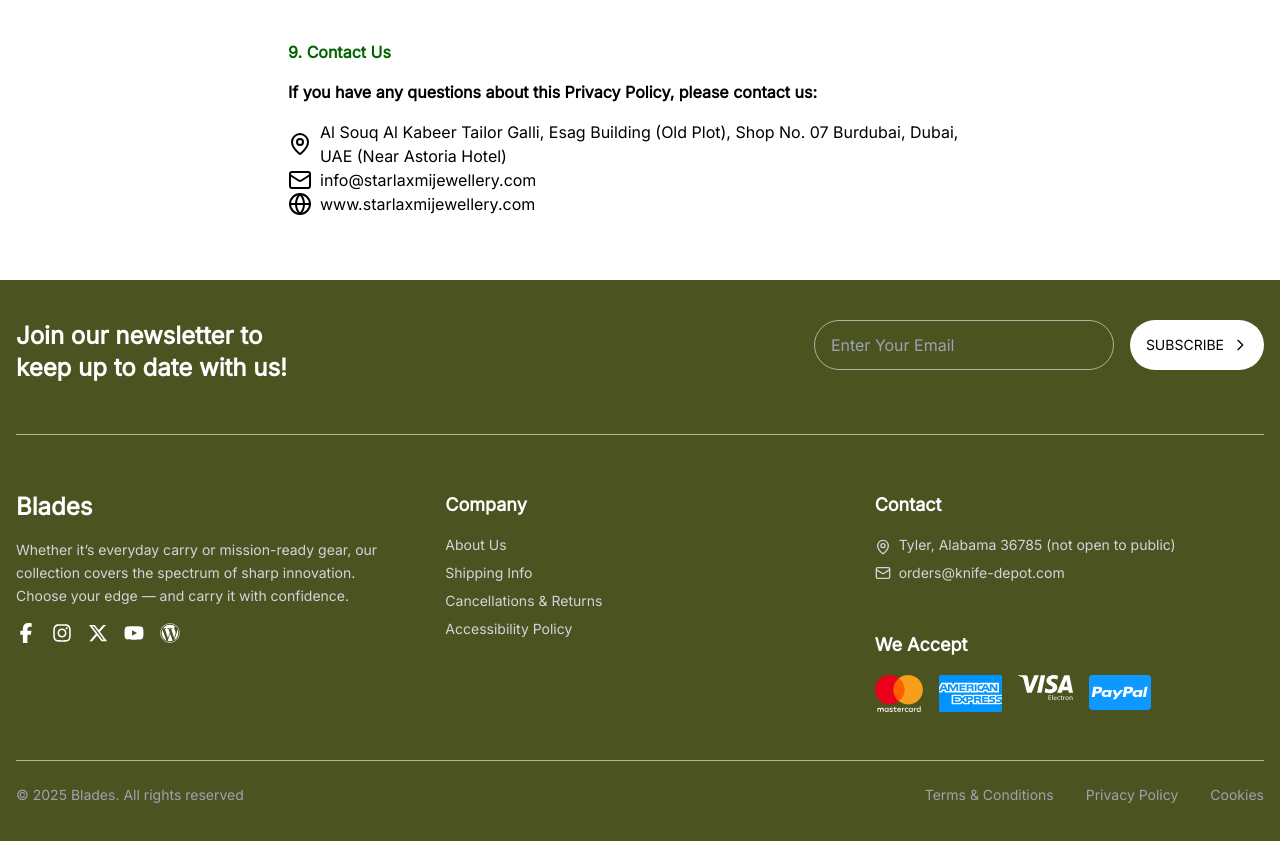
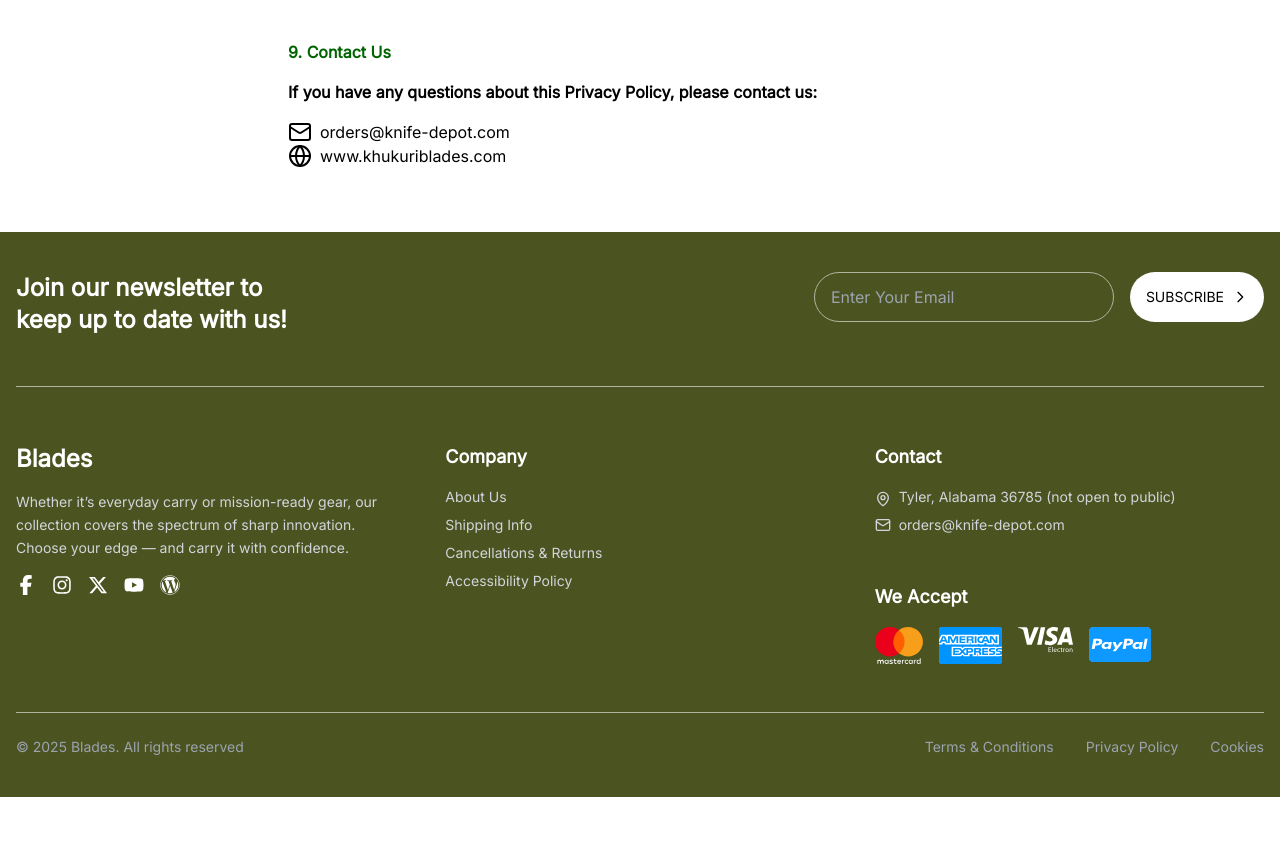
Before and after one commit to zennie2001/rgcreationsnepal, a Next.js app: page /privacy-policy in a window 1280 px wide. Shown: the part 2308-3149 px from the top of the page. After the commit the page ends 3105 px from the top, so only its background shows below. Built offline with nearby package versions, Linux system fonts and the light colour scheme.

Commit message:
sid commit11

```diff
--- a/src/app/(home)/privacy-policy/page.tsx
+++ b/src/app/(home)/privacy-policy/page.tsx
@@ -172,13 +172,13 @@ export default function TermsConditions() {
                   If you have any questions about this Privacy Policy, please
                   contact us:
                 </h1>
-                <li className="flex items-center gap-2">
+                {/* <li className="flex items-center gap-2">
                   <MapPin className="flex-shrink-0" />
                   <span>
                     Al Souq Al Kabeer Tailor Galli, Esag Building (Old Plot),
                     Shop No. 07 Burdubai, Dubai, UAE (Near Astoria Hotel)
                   </span>
-                </li>
+                </li> */}
 
                 <li className="w-full">
                   <Link
@@ -186,17 +186,17 @@ export default function TermsConditions() {
                     className="flex items-center gap-2 w-full"
                   >
                     <Mail className="flex-shrink-0" />
-                    <span className="flex-1">info@starlaxmijewellery.com</span>
+                    <span className="flex-1">orders@knife-depot.com</span>
                   </Link>
                 </li>
 
                 <li className="w-full">
                   <Link
-                    href="http://www.starlaxmijewellery.com"
+                    href="http://www.khukuriblades.com"
                     className="flex items-center gap-2 w-full"
                   >
                     <Globe className="flex-shrink-0" />
-                    <span className="flex-1">www.starlaxmijewellery.com</span>
+                    <span className="flex-1">www.khukuriblades.com</span>
                   </Link>
                 </li>
               </ul>
```
